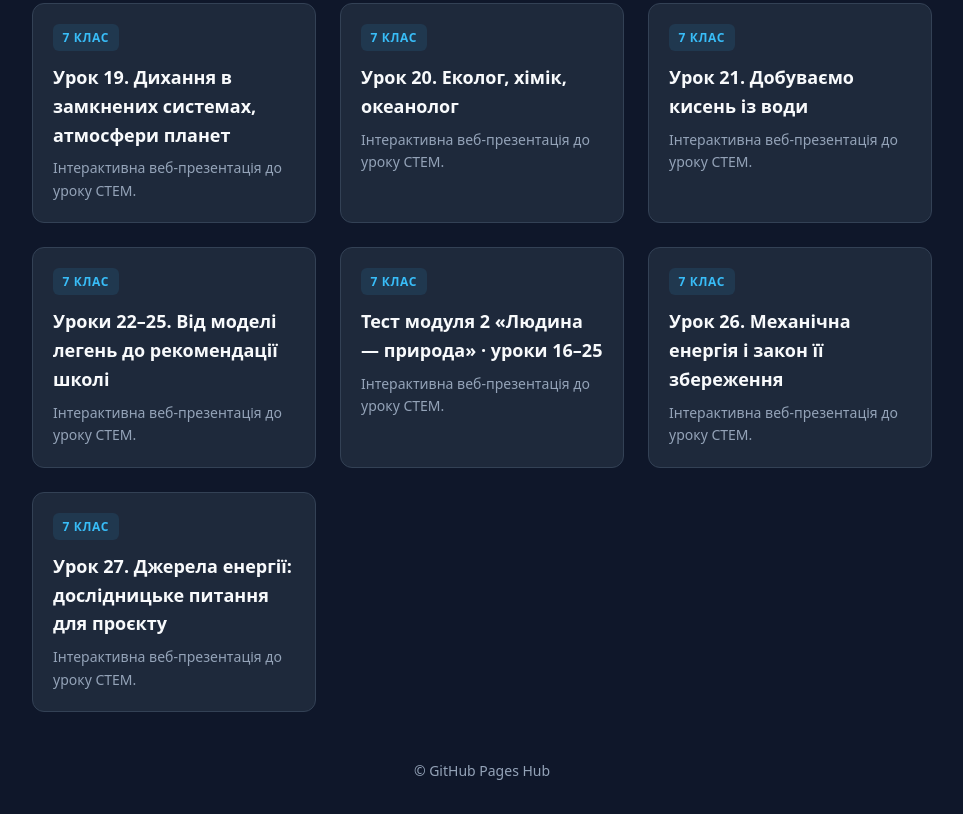
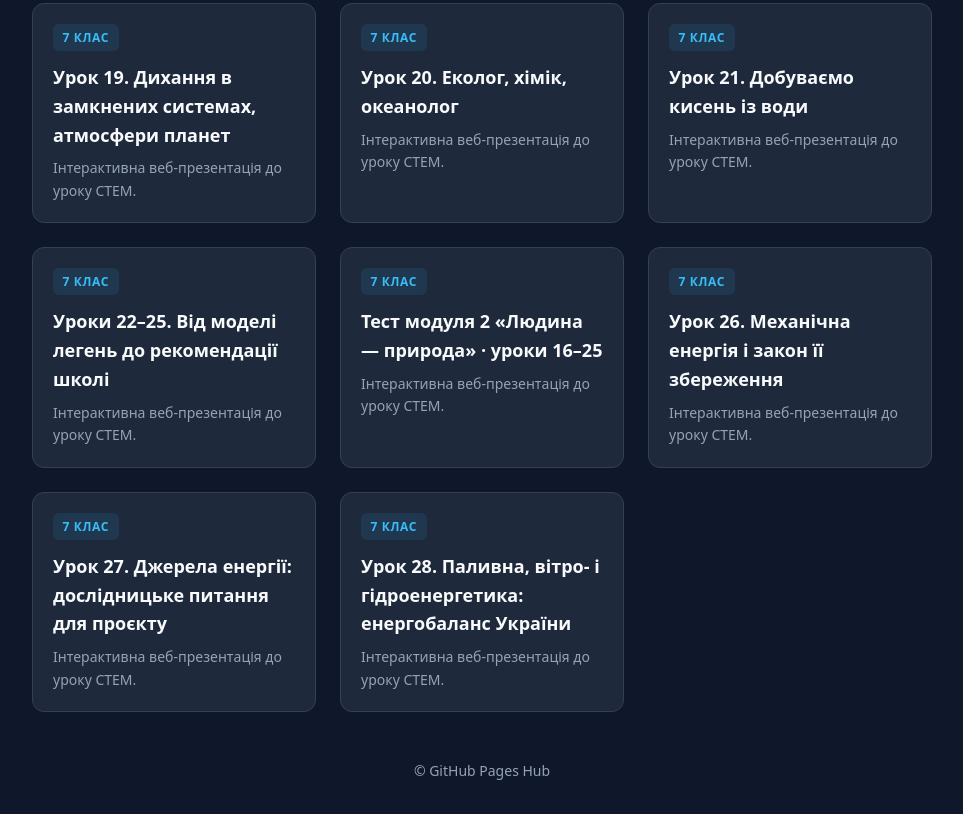
Before and after one commit to rbaidaiev-maker/Stem_lessons, a plain HTML site: page index.html in a window 1280 px wide. Shown: the part 1070-1884 px from the top of the page, without its empty margins (158-1121 px from the left). Drawn offline with Linux system fonts and the light colour scheme.

Commit message:
Add lesson 28 card to index

```diff
--- a/index.html
+++ b/index.html
@@ -256,6 +256,13 @@
           <p class="card-desc">Інтерактивна веб-презентація до уроку СТЕМ.</p>
         </div>
       </a>
+      <a href="./STEM_lesson28/" class="card">
+        <div>
+          <span class="badge">7 клас</span>
+          <h2 class="card-title">Урок 28. Паливна, вітро- і гідроенергетика: енергобаланс України</h2>
+          <p class="card-desc">Інтерактивна веб-презентація до уроку СТЕМ.</p>
+        </div>
+      </a>
         <!-- Сюди можна буде додавати наступні уроки за аналогією:
       <a href="./назва-папки/" class="card">
         <div>
```
